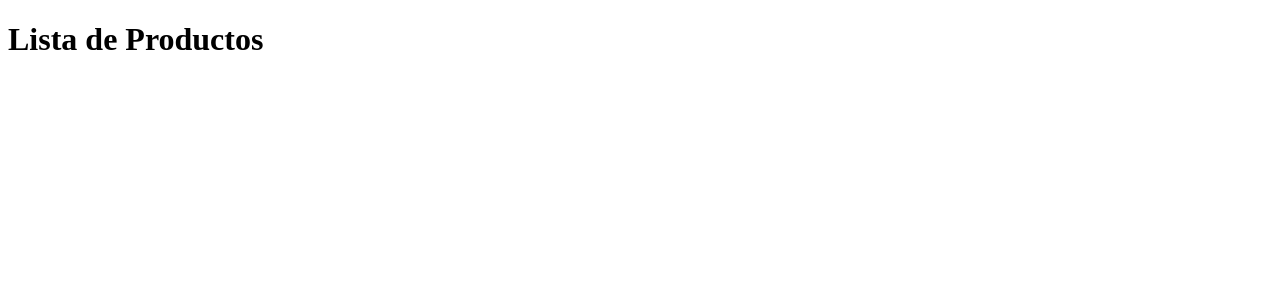
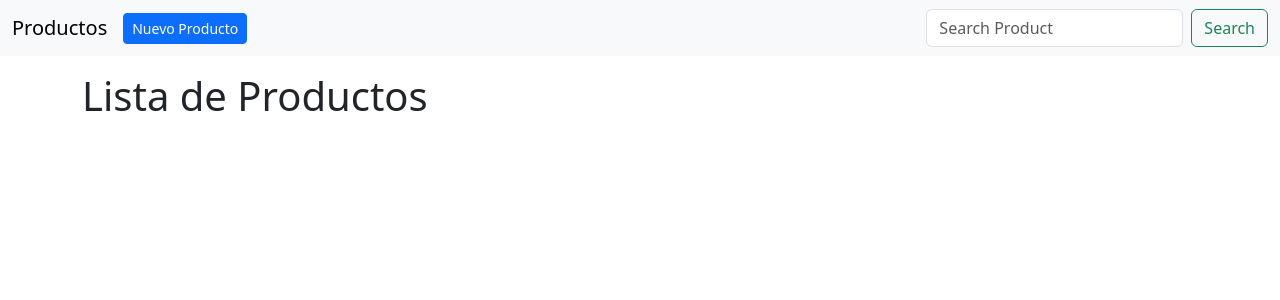
Before and after one commit to mrgomezsv/smap-django, a Django app: page /productos/ in a window 1280 px wide. Shown: the top 300 px of the page. Run offline with Django 4.2, Linux system fonts and the light colour scheme; data that the repository does not hold is empty.

Commit message:
Add card a product and navbar

```diff
--- a/core/static/css/style_dashboard.css
+++ b/core/static/css/style_dashboard.css
@@ -107,7 +107,7 @@ body {
     align-items: center;
     cursor: pointer;
     width: 100%; /* O el ancho deseado */
-    background-color: #42444e /* Ajusta el color de fondo según tu diseño */
+    background-color: #42444e; /* Ajusta el color de fondo según tu diseño */
     border-top: 1px solid #ccc;
     padding: 10px 20px; /* Ajusta el relleno según sea necesario */
     box-sizing: border-box; /* Asegura que el relleno esté incluido en el ancho total */
--- a/templates/dashboard/productos.html
+++ b/templates/dashboard/productos.html
@@ -5,26 +5,54 @@
     <meta charset="UTF-8">
     <meta http-equiv="X-UA-Compatible" content="IE=edge">
     <meta name="viewport" content="width=device-width, initial-scale=1.0">
-    <title>Lista de Productos</title>
+    <link href="https://cdn.jsdelivr.net/npm/bootstrap@5.3.3/dist/css/bootstrap.min.css" rel="stylesheet" integrity="sha384-QWTKZyjpPEjISv5WaRU9OFeRpok6YctnYmDr5pNlyT2bRjXh0JMhjY6hW+ALEwIH" crossorigin="anonymous">
+    <title>Productos</title>
 </head>
 <body>
-    <h1>Lista de Productos</h1>
+    <nav class="navbar navbar-expand-lg bg-body-tertiary">
+  <div class="container-fluid">
+    <a class="navbar-brand" href="#">Productos</a>
+    <button class="navbar-toggler" type="button" data-bs-toggle="collapse" data-bs-target="#navbarSupportedContent" aria-controls="navbarSupportedContent" aria-expanded="false" aria-label="Toggle navigation">
+      <span class="navbar-toggler-icon"></span>
+    </button>
+      <button type="button" class="btn btn-primary btn-sm">Nuevo Producto</button>
+    <div class="collapse navbar-collapse" id="navbarSupportedContent">
+      <ul class="navbar-nav me-auto mb-2 mb-lg-0">
 
-    <ul>
+      </ul>
+      <form class="d-flex" role="search">
+        <input class="form-control me-2" type="search" placeholder="Search Product" aria-label="Search">
+        <button class="btn btn-outline-success" type="submit">Search</button>
+      </form>
+    </div>
+  </div>
+</nav>
+    <div class="container">
+        <h1 class="mt-3 mb-5">Lista de Productos</h1>
+
+        <div class="row row-cols-1 row-cols-md-2 row-cols-lg-3 g-4">
             {% for producto in productos %}
-            <li>
-                <h2>{{ producto.title }}</h2>
-                <p>Categoría: {{ producto.category }}</p>
-                <p>Imagen destacada: {{ producto.featured_image }}</p>
-                <p>Descripción: {{ producto.description }}</p>
-                <p>Imágenes adicionales:</p>
-                <ul>
+                <div class="col">
+                    <div class="card h-100">
+                        <img src="{{ producto.featured_image }}" class="card-img-top" alt="{{ producto.title }}">
+                        <div class="card-body">
+                            <h5 class="card-title">{{ producto.title }}</h5>
+                            <p class="card-text">Categoría: {{ producto.category }}</p>
+                            <p class="card-text">Descripción: {{ producto.description }}</p>
+                        </div>
+                        <div class="card-footer">
+                            <small class="text-muted">Imágenes adicionales:</small>
+                            <ul class="list-unstyled mb-0">
                                 {% for imagen in producto.additional_images %}
                                     <li>{{ imagen }}</li>
                                 {% endfor %}
                             </ul>
-            </li>
+                        </div>
+                    </div>
+                </div>
             {% endfor %}
-    </ul>
+        </div>
+    </div>
+
 </body>
 </html>
```
Lines whose indentation alone changed are shown as unchanged.
